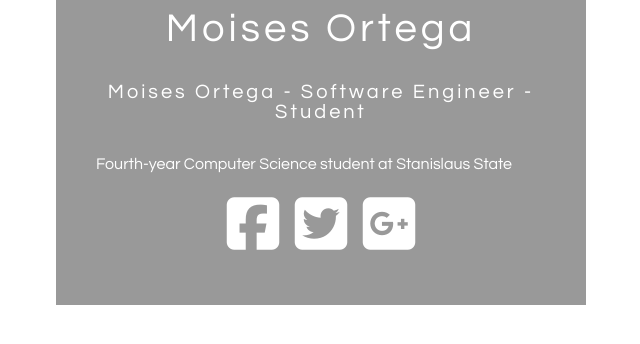
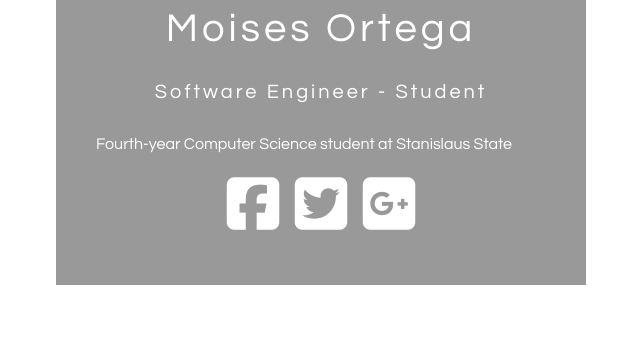
Before and after one commit to moisesortega/moisesortega.github.io, a plain HTML site: page index.html in a window 1280 px wide. Shown: the part 326-670 px from the top of the page, without its empty margins (319-959 px from the left). Drawn offline with Linux system fonts and the light colour scheme.

Commit message:
Removed name

```diff
--- a/index.html
+++ b/index.html
@@ -11,7 +11,7 @@
   <img src="profile.jpg" alt="" class="box-img">
   <h1>Moises Ortega</h1>
 <h5>
-Moises Ortega - Software Engineer - Student</h5>
+Software Engineer - Student</h5>
 <p>
 Fourth-year Computer Science student at Stanislaus State</p>
 <ul>
```
